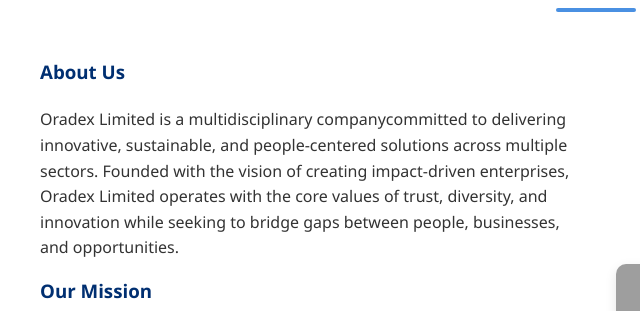
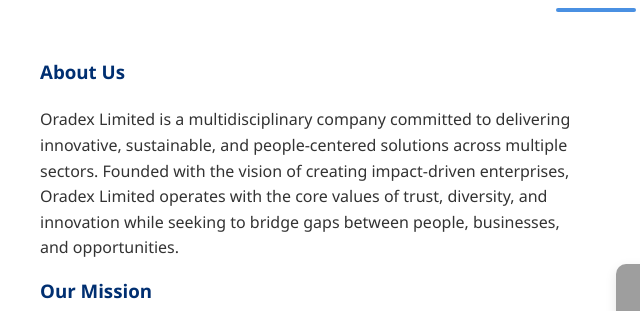
Before and after one commit to Suraj-Salihu/Oradex-limited, a plain HTML site: page index.html in a window 1280 px wide. Shown: the part 921-1232 px from the top of the page, 44-684 px from the left. Drawn offline with Linux system fonts and the light colour scheme; grey boxes are pictures that could not be loaded.

```diff
--- a/index.html
+++ b/index.html
@@ -896,7 +896,7 @@
             <div class="about-content">
                 <div class="about-text">
                     <h3>About Us</h3>
-                    <p>Oradex Limited is a multidisciplinary companycommitted to delivering innovative, sustainable, and people-centered solutions across multiple sectors. Founded with  the vision  of  creating impact-driven enterprises, Oradex Limited operates with the core values of trust, diversity, and innovation while seeking to bridge gaps between people, businesses, and opportunities.</p>
+                    <p>Oradex Limited is a multidisciplinary company committed to delivering innovative, sustainable, and people-centered solutions across multiple sectors. Founded with  the vision  of  creating impact-driven enterprises, Oradex Limited operates with the core values of trust, diversity, and innovation while seeking to bridge gaps between people, businesses, and opportunities.</p>
 
                     <h3>Our Mission</h3>
                     <p>To provide innovative and sustainable solutions that empower individuals, businesses, and communities while upholding trust, diversity, and long-term value creation.</p>
```
Also changed, not shown: 1 other file.
